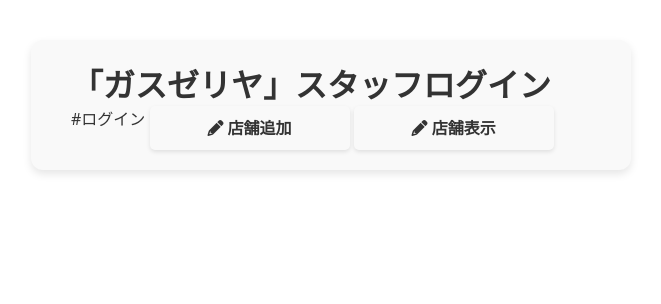
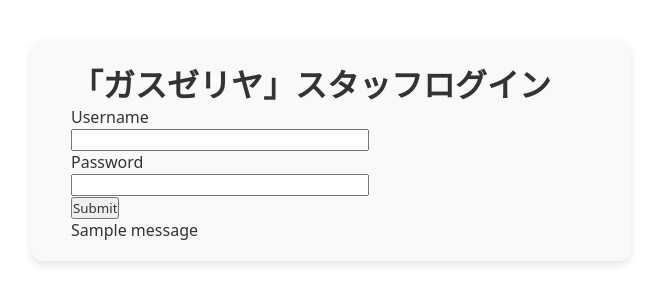
Before and after one commit to cocoacigar375/first, a Flask app: template app/templates/login.html in a window 1280 px wide. Shown: the top 304 px of the page, without its empty margins (309-970 px from the left). Run offline with Flask 3, Linux system fonts and the light colour scheme; the template is opened without the code that fills it, so the values that code supplies are empty, except form fields; one stand-in notice (Sample message) is shown; form fields are guessed from the names that the template uses; data that the repository does not hold is empty.

Commit message:
AIパワーでログイン機能実装？

```diff
--- a/app/main.py
+++ b/app/main.py
@@ -3,6 +3,9 @@ from app.models import db, Memo
 from dotenv import load_dotenv
 import os
 from uuid import UUID
+from flask_wtf import FlaskForm
+from wtforms import StringField, PasswordField, SubmitField
+from wtforms.validators import DataRequired
 
 # .envファイルを読み込む
 load_dotenv()
@@ -34,8 +37,18 @@ def index():
 
 #ログイン画面
 @app.route('/')
-def display_login():
-    return render_template('login.html')
+def login():
+    form = LoginForm()
+    if form.validate_on_submit():
+        username = form.username.data
+        password = form.password.data
+        # ここでユーザー認証を行います
+        if username == 'admin' and password == 'password':  # 仮の認証
+            flash('Login successful!', 'success')
+            return redirect(url_for('index'))
+        else:
+            flash('Invalid username or password', 'danger')
+    return render_template('login.html', form=form)
 #メニュー画面
 @app.route('/menu')
 def display_menu():
@@ -43,7 +56,7 @@ def display_menu():
 #情報入力画面
 @app.route('/add')
 def display_add():
-    #
+    #ログインの
     return render_template('add.html')
 #店舗追加成功画面
 @app.route('/add/success')
--- a/app/requirements.txt
+++ b/app/requirements.txt
@@ -3,3 +3,4 @@ psycopg2-binary==2.9.7
 Flask-SQLAlchemy==3.0.5
 flask-migrate==4.0.7
 python-dotenv
+Flask-WTF
--- a/app/templates/login.html
+++ b/app/templates/login.html
@@ -12,16 +12,30 @@
     <div id="login" class="container">
         <h1>「ガスゼリヤ」スタッフログイン</h1>
 
-        #ログイン
+        <form method="POST" action="{{ url_for('login') }}">
+            {{ form.hidden_tag() }}
+            <div class="form-group">
+                {{ form.username.label }}<br>
+                {{ form.username(class_="form-control", size=32) }}
+            </div>
+            <div class="form-group">
+                {{ form.password.label }}<br>
+                {{ form.password(class_="form-control", size=32) }}
+            </div>
+            <div class="form-group">
+                {{ form.submit(class_="btn btn-primary") }}
+            </div>
+        </form>
 
-        <a href="{{ url_for('add_store') }}" class="button">
-            <i class="fas fa-pencil-alt"></i> 店舗追加
-        </a>
-
-        <a href="{{ url_for('display_store') }}" class="button">
-            <i class="fas fa-pencil-alt"></i> 店舗表示
-        </a>
-
+        {% with messages = get_flashed_messages(with_categories=true) %}
+            {% if messages %}
+                <div class="alert alert-dismissible">
+                    {% for category, message in messages %}
+                        <div class="alert alert-{{ category }}">{{ message }}</div>
+                    {% endfor %}
+                </div>
+            {% endif %}
+        {% endwith %}
     </div>
 </body>
 </html>
```
